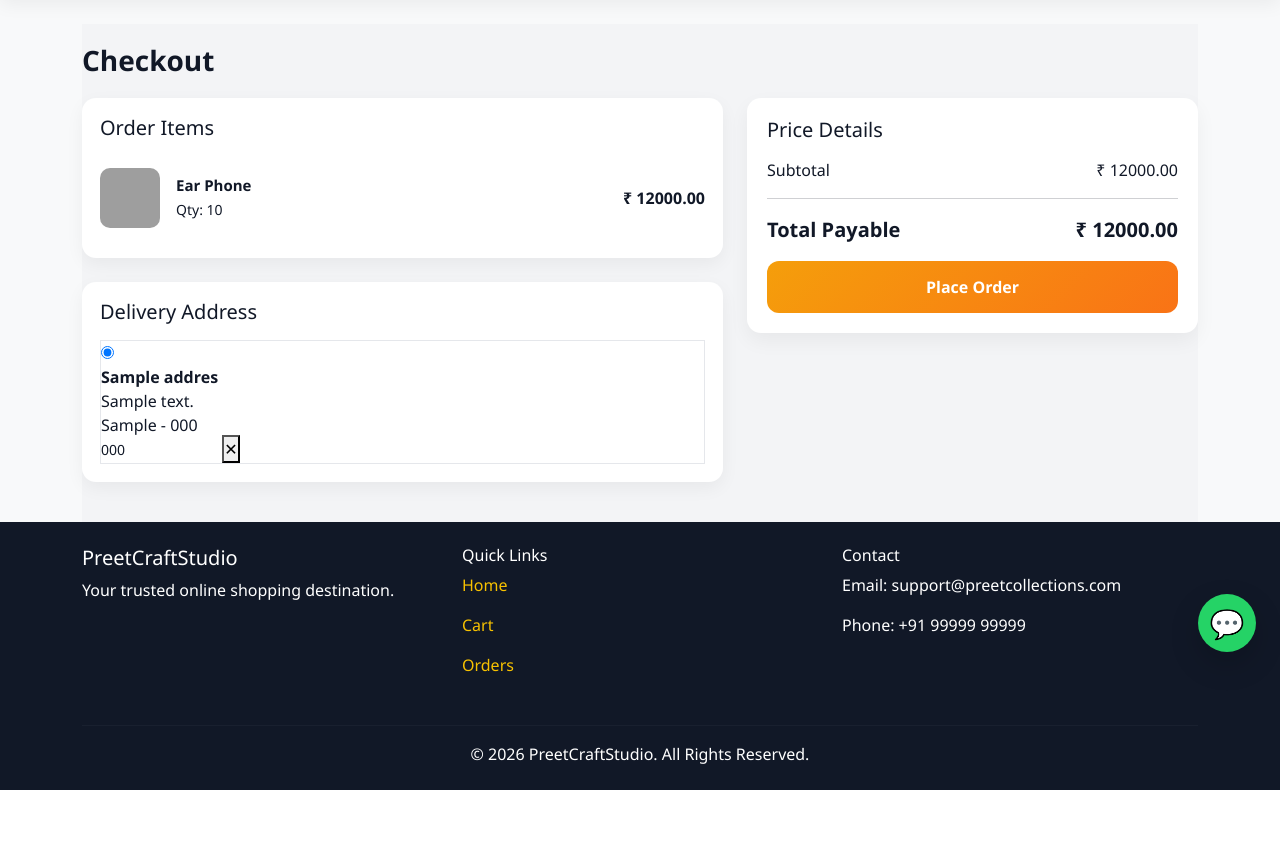
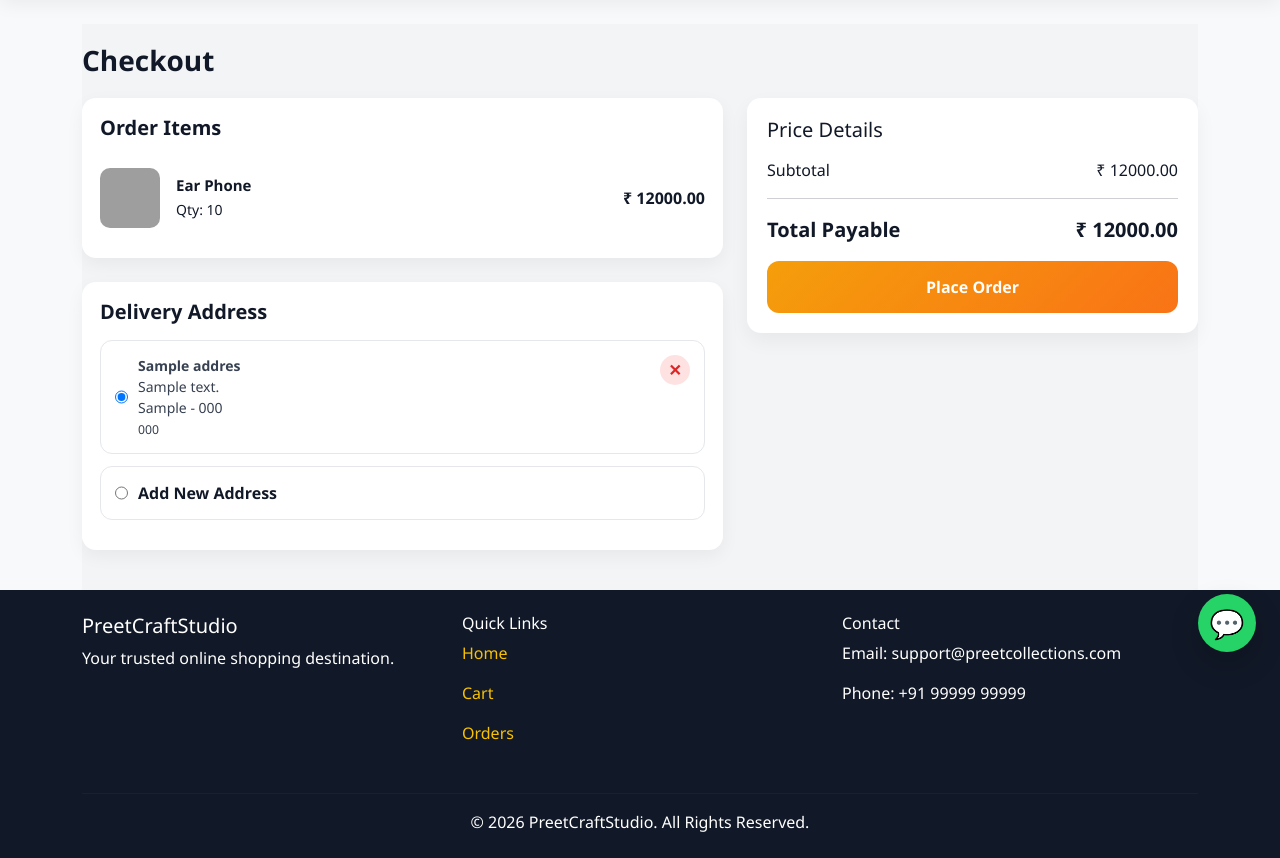
Before and after one commit to Jaspal2403/django-ecommerce, a Django app: page /checkout/ in a window 1280 px wide. Shown: the part 124-982 px from the top of the page. Before the commit the page ends 914 px from the top, so only its background shows below. Run offline with Django 5.2, Linux system fonts and the light colour scheme; a user stored in the database is signed in; data comes from the database, SQL or seed files in the repository; tables that the repository leaves empty hold one stand-in row (values such as "Sample post"); parts of the project's set-up code (start-up, migrations or seed data) failed here and were passed over; grey boxes are pictures that could not be loaded.

Commit message:
Checkout.html fixed with new address flow

```diff
--- a/store/static/store/css/pages/checkout.css
+++ b/store/static/store/css/pages/checkout.css
@@ -23,6 +23,11 @@
     padding:18px;
     border-radius:14px;
     box-shadow:0 6px 18px rgba(0,0,0,.05);
+}
+
+.checkout-card h5{
+ font-weight:700;
+ margin-bottom:14px;
 }
 
 /* ===============================
@@ -83,8 +88,21 @@
 
 /* Highlight selected address */
 .address-card{
-    border:1px solid #e5e7eb;
-    transition:0.2s ease;
+ display:flex;
+ justify-content:space-between;
+ align-items:flex-start;
+ border:1px solid #e5e7eb;
+ border-radius:12px;
+ padding:14px;
+ margin-bottom:12px;
+ cursor:pointer;
+ transition:0.25s ease;
+ background:#fff;
+}
+
+.address-card:hover{
+ border-color:#f59e0b;
+ background:#fffaf3;
 }
 
 .address-card.selected{
@@ -92,6 +110,16 @@
     background:#fffaf3;
 }
 
+.address-content{
+ display:flex;
+ gap:10px;
+}
+
+.address-text{
+ font-size:14px;
+ color:#374151;
+ line-height:1.5;
+}
 /* ===============================
  SUMMARY
 ================================= */
@@ -146,6 +174,30 @@
     cursor:not-allowed;
 }
 
+
+/* ===============================
+ Delete button
+================================= */
+
+.delete-address-btn{
+ border:none;
+ background:#fee2e2;
+ color:#dc2626;
+ font-weight:700;
+ border-radius:50%;
+ width:30px;
+ height:30px;
+ display:flex;
+ align-items:center;
+ justify-content:center;
+ cursor:pointer;
+ transition:0.2s;
+}
+
+.delete-address-btn:hover{
+ background:#fecaca;
+}
+
 /* ===============================
  FORM INPUTS
 ================================= */
@@ -160,6 +212,16 @@
 
 .checkout-card textarea{
     resize:none;
+}
+
+/* ===============================
+ Form Visibility
+================================= */
+
+#new-address-form{
+ margin-top:10px;
+ padding-top:10px;
+ border-top:1px solid #eee;
 }
 
 /* ===============================
@@ -265,4 +327,13 @@
         padding:12px;
     }
 
+    address-card{
+        flex-direction:column;
+        gap:10px;
+    }
+
+    .delete-address-btn{
+        align-self:flex-end;
+    }
+
 }
--- a/store/templates/store/checkout.html
+++ b/store/templates/store/checkout.html
@@ -56,8 +56,9 @@
 
                     <h5 class="mb-3">Delivery Address</h5>
 
- <!-- EXISTING -->
+                    <!-- ================= SAVED ADDRESSES ================= -->
                     <div id="existing-addresses">
+
                         {% for address in addresses %}
                         <div class="address-card">
 
@@ -78,20 +79,32 @@
 
                             </label>
 
- <button type="button"
- class="delete-address-btn"
- data-id="{{ address.id }}">
+                            <button type="button" class="delete-address-btn" data-id="{{ address.id }}">
                                 ✕
                             </button>
 
                         </div>
                         {% endfor %}
+
                     </div>
 
- <!-- NEW ADDRESS -->
- <div id="new-address-form" class="mt-3">
+                    <!-- ================= ADD NEW OPTION ================= -->
+                    <div class="address-card add-new-option mt-2">
 
- <h6>Add New Address</h6>
+                        <label class="address-content">
+
+                            <input type="radio" name="address_id" value="" id="add-new-radio">
+
+                            <div class="add-new-address">
+                                <strong>Add New Address</strong>
+                            </div>
+
+                        </label>
+
+                    </div>
+
+                    <!-- ================= NEW ADDRESS FORM ================= -->
+                    <div id="new-address-form" class="mt-3" style="display:none;">
 
                         <input type="text" name="name" placeholder="Full Name" class="form-control mb-2">
                         <textarea name="address" placeholder="Full Address" class="form-control mb-2"></textarea>
@@ -147,49 +160,64 @@
 
 <!-- ================= SCRIPT ================= -->
 <script>
-document.addEventListener("DOMContentLoaded", function(){
+    document.addEventListener("DOMContentLoaded", function () {
 
- const radios = document.querySelectorAll(".address-radio");
+        const radios = document.querySelectorAll("input[name='address_id']");
         const newForm = document.getElementById("new-address-form");
 
- function toggleForm(){
- let selected = false;
+        function toggleForm() {
+            let selected = document.querySelector("input[name='address_id']:checked");
 
- radios.forEach(r => {
- if(r.checked) selected = true;
- });
-
- newForm.style.display = selected ? "none" : "block";
+            if (selected && selected.value === "") {
+                newForm.style.display = "block";
+            } else {
+                newForm.style.display = "none";
+            }
         }
 
+        // Radio change
         radios.forEach(r => {
             r.addEventListener("change", toggleForm);
         });
 
+        // Initial state
         toggleForm();
 
- // DELETE ADDRESS
- document.querySelectorAll(".delete-address-btn").forEach(btn=>{
- btn.addEventListener("click", function(){
+        // ================= DELETE ADDRESS =================
+        document.querySelectorAll(".delete-address-btn").forEach(btn => {
 
- if(!confirm("Delete this address?")) return;
+            btn.addEventListener("click", function () {
+
+                if (!confirm("Are you sure you want to remove this address?")) return;
 
                 fetch(`/delete-address/${this.dataset.id}/`, {
- method:"POST",
- headers:{
- "X-CSRFToken":"{{ csrf_token }}"
+                    method: "POST",
+                    headers: {
+                        "X-CSRFToken": "{{ csrf_token }}"
                     }
                 })
- .then(r=>r.json())
- .then(()=>{
- this.closest(".address-card").remove();
+                    .then(r => r.json())
+                    .then(() => {
+
+                        const card = this.closest(".address-card");
+                        if (card) card.remove();
+
+                        // If no addresses left → auto select new
+                        const remaining = document.querySelectorAll(".address-radio");
+
+                        if (remaining.length === 0) {
+                            document.getElementById("add-new-radio").checked = true;
+                        }
+
                         toggleForm();
                     });
 
             });
+
         });
 
     });
 </script>
 
+
 {% endblock %}
```
Lines whose indentation alone changed are shown as unchanged.
